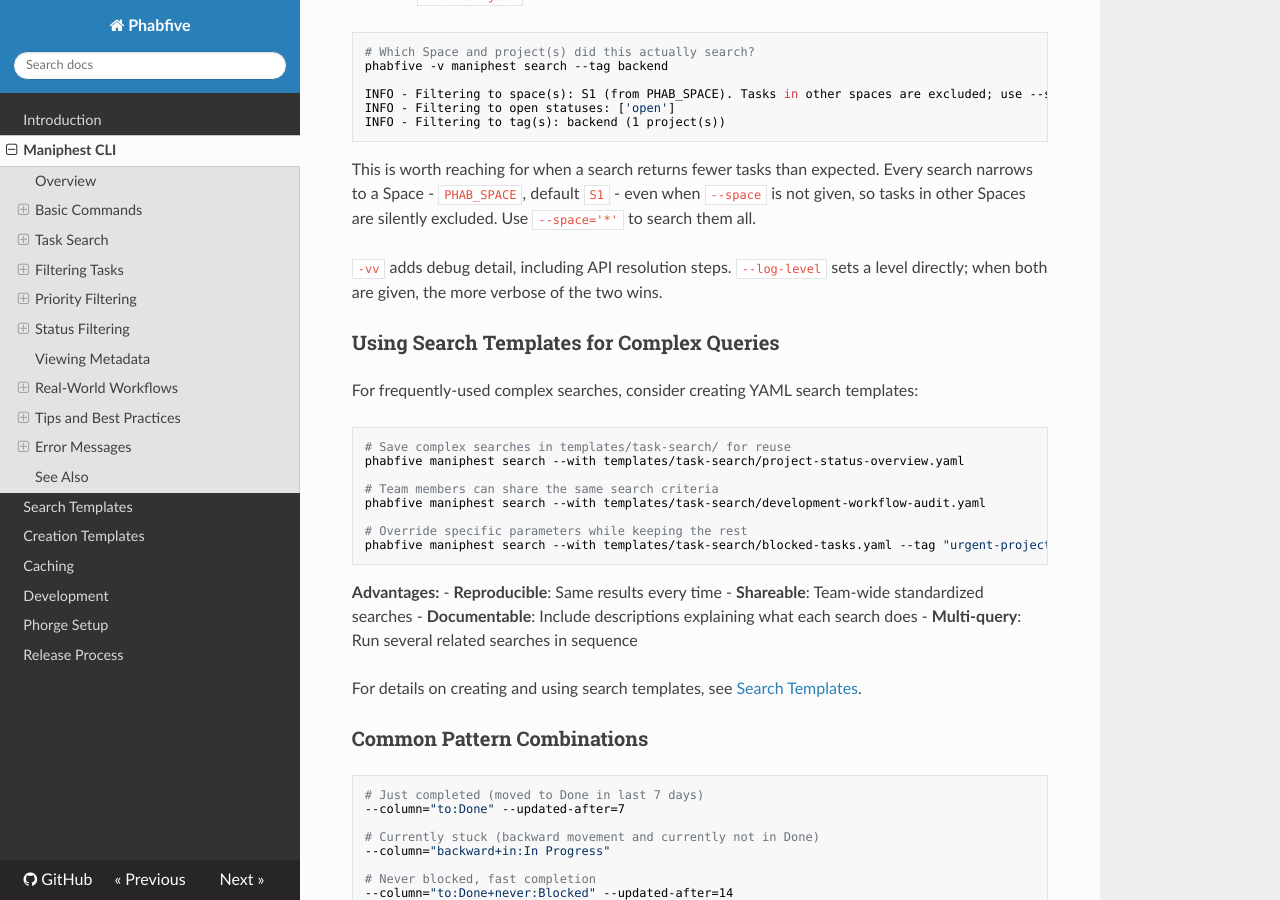
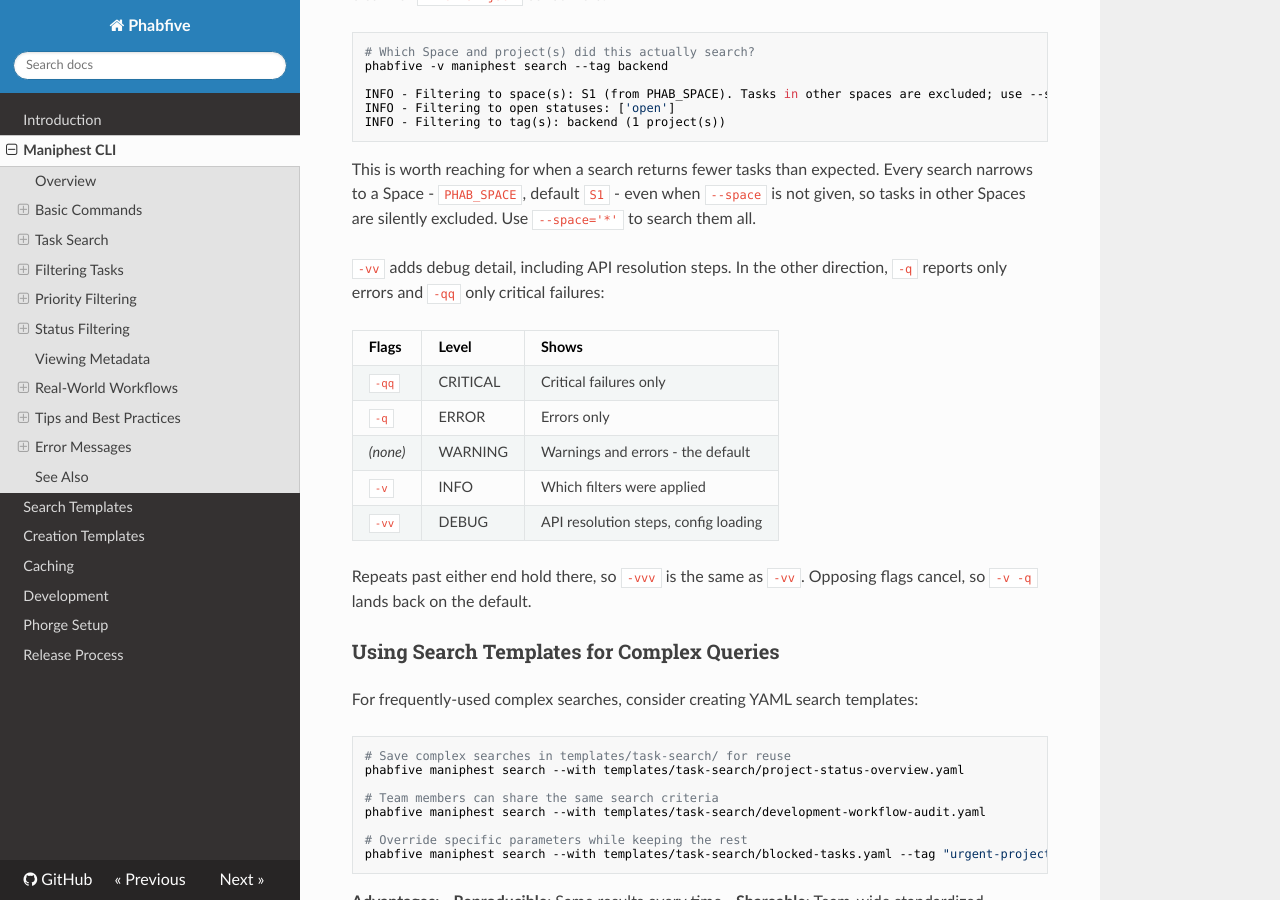
Before and after one commit to dynamist/phabfive, an MkDocs documentation site: the page built from docs/maniphest-cli.md, in a window 1280 px wide and 900 px high, scrolled down 21730 px. Built offline with MkDocs 1.6.1, drawn with Linux system fonts in a browser that asks for light colours; nearby versions of some CDN libraries; some of the changed text lies outside the part shown.

Commit message:
feat!: replace --log-level with counted -v and -q
--log-level and -v were two ways to set one thing, needing a rule about
which won when they disagreed. Counting covers the same ground with one
mechanism: -q for ERROR, -qq for CRITICAL, -v for INFO, -vv for DEBUG,
WARNING in the middle as the default.

The two count against each other along one ladder, so opposing flags
cancel and repeats past either end hold there rather than wrapping.

BREAKING CHANGE: --log-level is removed, so invocations using it now
fail rather than being accepted. It set the level as documented up to
v0.7.1, then parsed without effect in v0.8.0 and v0.9.0, where the Typer
migration dropped the init_logging() call behind it. Use -vv in its
place; the four documented --log-level=DEBUG examples are updated.

Co-Authored-By: Claude Opus 5 (1M context) <noreply@anthropic.com>

````diff
--- a/docs/maniphest-cli.md
+++ b/docs/maniphest-cli.md
@@ -82,7 +82,7 @@ phabfive maniphest create --with templates/task-create/project-setup.yaml --dry-
 phabfive maniphest create --with templates/task-create/project-setup.yaml
 
 # Debug complex templates
-phabfive --log-level=DEBUG maniphest create --with templates/task-create/sprint-planning.yaml --dry-run
+phabfive -vv maniphest create --with templates/task-create/sprint-planning.yaml --dry-run
 ```
 
 **Example template structure:**
@@ -1105,8 +1105,19 @@ Every search narrows to a Space - `PHAB_SPACE`, default `S1` - even when
 `--space` is not given, so tasks in other Spaces are silently excluded.
 Use `--space='*'` to search them all.
 
-`-vv` adds debug detail, including API resolution steps. `--log-level` sets
-a level directly; when both are given, the more verbose of the two wins.
+`-vv` adds debug detail, including API resolution steps. In the other
+direction, `-q` reports only errors and `-qq` only critical failures:
+
+| Flags    | Level    | Shows                                  |
+| -------- | -------- | -------------------------------------- |
+| `-qq`    | CRITICAL | Critical failures only                 |
+| `-q`     | ERROR    | Errors only                            |
+| *(none)* | WARNING  | Warnings and errors - the default      |
+| `-v`     | INFO     | Which filters were applied             |
+| `-vv`    | DEBUG    | API resolution steps, config loading   |
+
+Repeats past either end hold there, so `-vvv` is the same as `-vv`. Opposing
+flags cancel, so `-v -q` lands back on the default.
 
 ### Using Search Templates for Complex Queries
 
````
Also changed, not shown: docs/create-templates.md (+3 -3 lines), 3 other files.
